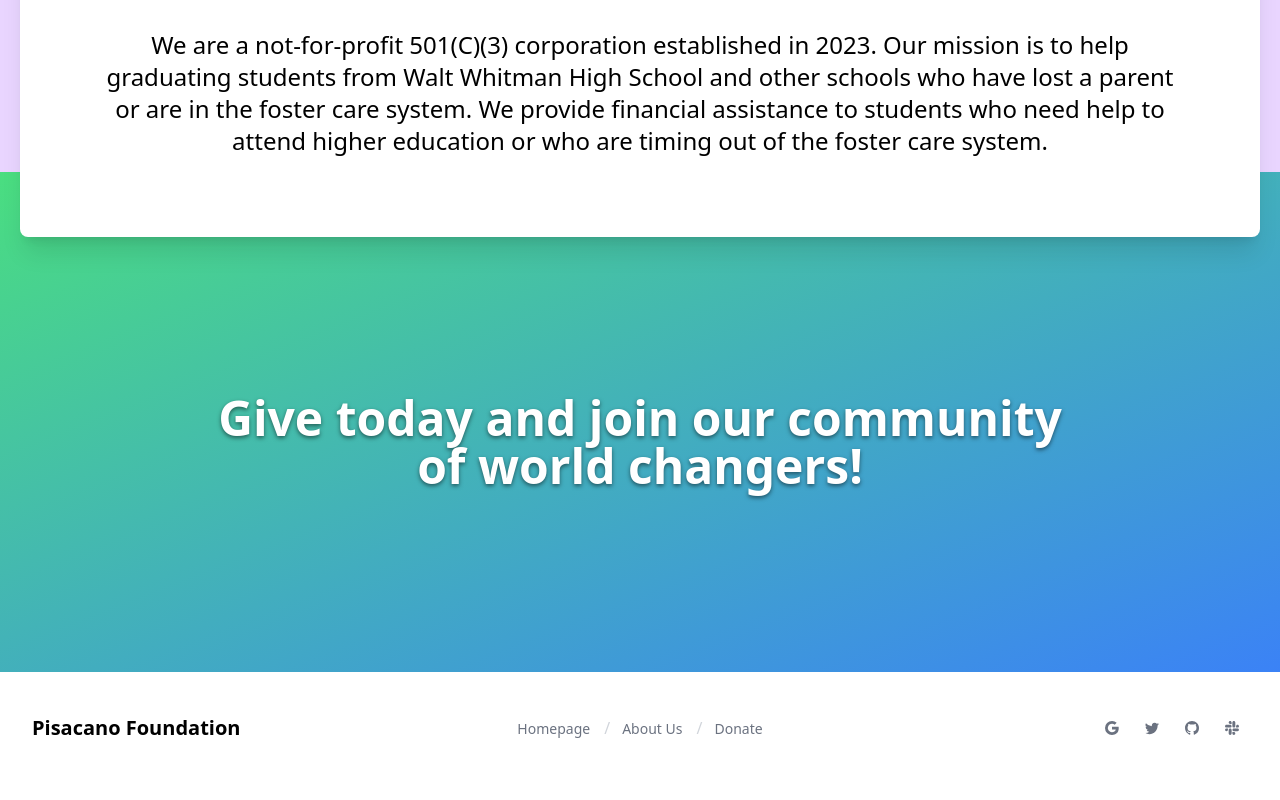
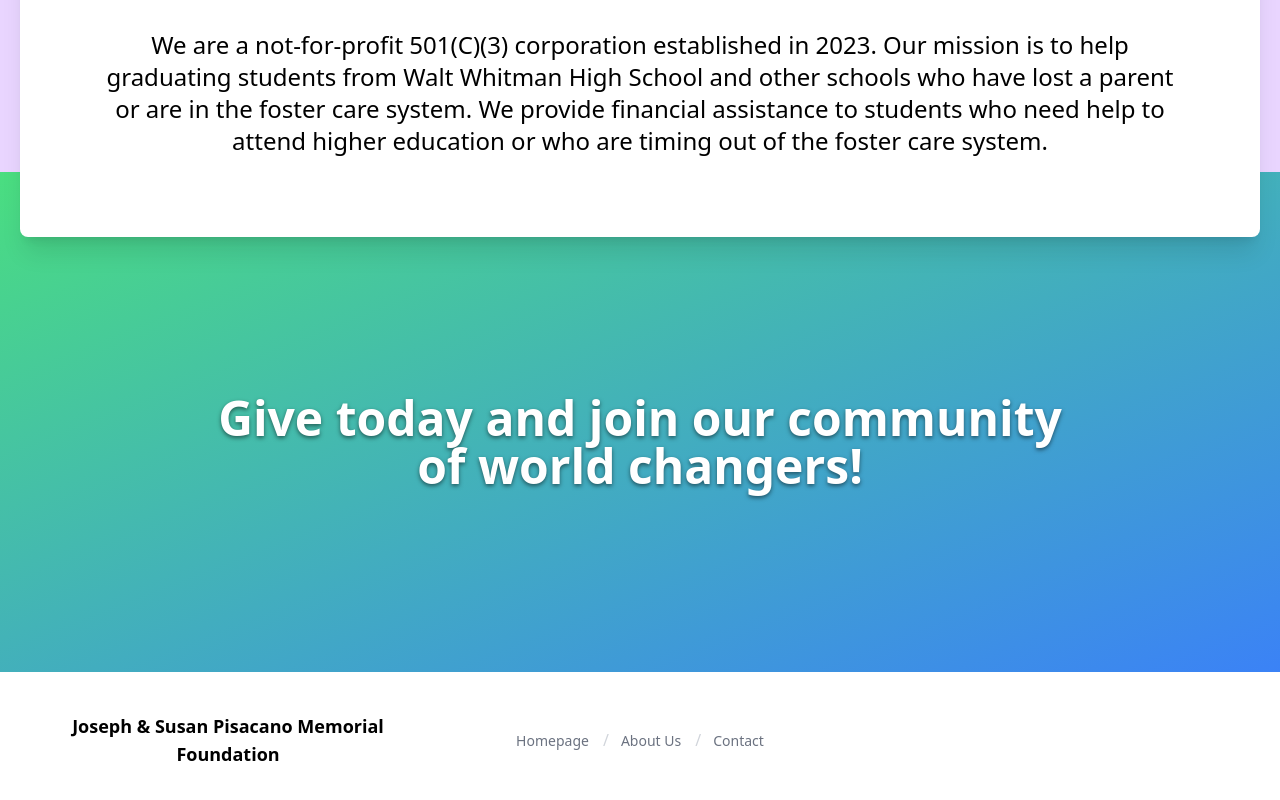
Before and after one commit to GlassAOTU/js-pisacano, a Next.js app: page / in a window 1280 px wide. Shown: the part 792-1592 px from the top of the page. Built offline with nearby package versions, Linux system fonts and the light colour scheme.

Commit message:
fixed footer links again

```diff
--- a/app/components/Footer.tsx
+++ b/app/components/Footer.tsx
@@ -7,11 +7,11 @@ export default function Footer() {
 			<div className="grid grid-cols-1 md:grid-cols-3 items-center gap-5">
 				<div>
 					<a
-						className="flex-none text-xl font-semibold text-black focus:outline-none"
+						className="flex text-lg text-center font-semibold text-black focus:outline-none"
 						href="./"
 						aria-label="Brand"
 					>
-						Pisacano Foundation
+						Joseph & Susan Pisacano Memorial Foundation
 					</a>
 				</div>
 				{/* End Col */}
@@ -28,14 +28,14 @@ export default function Footer() {
 						</Link>
 					</li>
 					<li className="inline-block relative pe-8 last:pe-0 last-of-type:before:hidden before:absolute before:top-1/2 before:end-3 before:-translate-y-1/2 before:content-['/'] before:text-gray-300 ">
-						<Link href='/donate' className="inline-flex gap-x-2 text-sm text-gray-500 hover:text-gray-800 focus:outline-none focus:text-gray-800">
-							Donate
+						<Link href='/contact' className="inline-flex gap-x-2 text-sm text-gray-500 hover:text-gray-800 focus:outline-none focus:text-gray-800">
+							Contact
 						</Link>
 					</li>
 				</ul>
 				{/* End Col */}
 
-				{/* Social Brands */}
+				{/* Social Brands
 				<div className="md:text-end space-x-2">
 					<a
 						className="size-8 inline-flex justify-center items-center gap-x-2 text-sm font-semibold rounded-full border border-transparent text-gray-500 hover:bg-gray-50 focus:outline-none focus:bg-gray-50 disabled:opacity-50 disabled:pointer-events-none"
@@ -101,7 +101,7 @@ export default function Footer() {
 							<path d="M3.362 10.11c0 .926-.756 1.681-1.681 1.681S0 11.036 0 10.111C0 9.186.756 8.43 1.68 8.43h1.682v1.68zm.846 0c0-.924.756-1.68 1.681-1.68s1.681.756 1.681 1.68v4.21c0 .924-.756 1.68-1.68 1.68a1.685 1.685 0 0 1-1.682-1.68v-4.21zM5.89 3.362c-.926 0-1.682-.756-1.682-1.681S4.964 0 5.89 0s1.68.756 1.68 1.68v1.682H5.89zm0 .846c.924 0 1.68.756 1.68 1.681S6.814 7.57 5.89 7.57H1.68C.757 7.57 0 6.814 0 5.89c0-.926.756-1.682 1.68-1.682h4.21zm6.749 1.682c0-.926.755-1.682 1.68-1.682.925 0 1.681.756 1.681 1.681s-.756 1.681-1.68 1.681h-1.681V5.89zm-.848 0c0 .924-.755 1.68-1.68 1.68A1.685 1.685 0 0 1 8.43 5.89V1.68C8.43.757 9.186 0 10.11 0c.926 0 1.681.756 1.681 1.68v4.21zm-1.681 6.748c.926 0 1.682.756 1.682 1.681S11.036 16 10.11 16s-1.681-.756-1.681-1.68v-1.682h1.68zm0-.847c-.924 0-1.68-.755-1.68-1.68 0-.925.756-1.681 1.68-1.681h4.21c.924 0 1.68.756 1.68 1.68 0 .926-.756 1.681-1.68 1.681h-4.21z" />
 						</svg>
 					</a>
-				</div>
+				</div> */}
 				{/* End Social Brands */}
 			</div>
 			{/* End Grid */}
```
